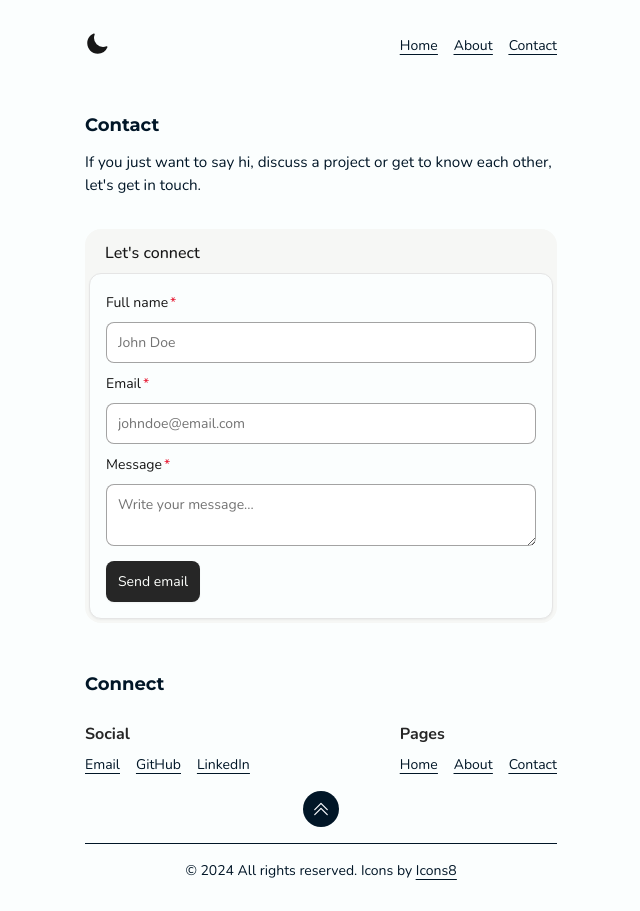
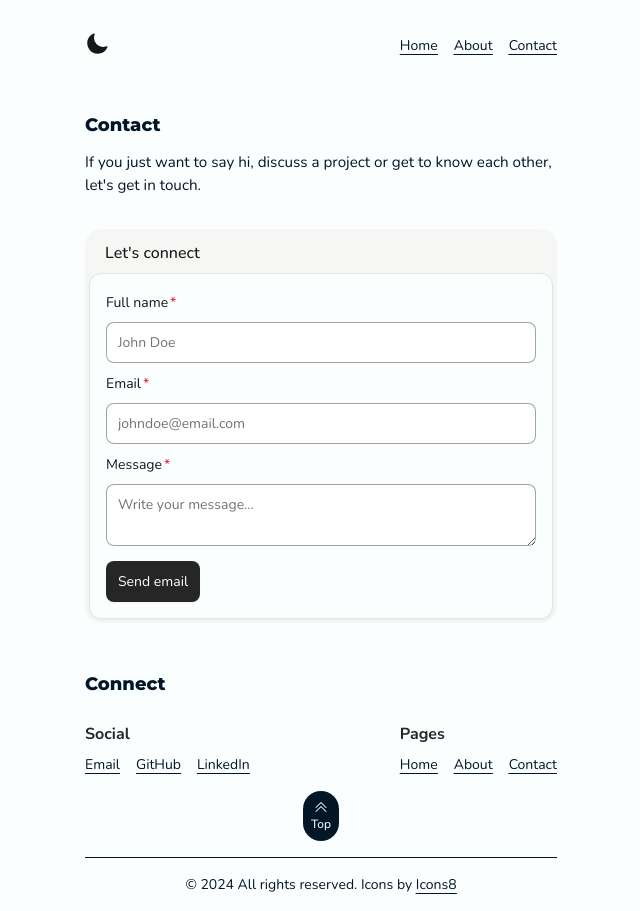
Before and after one commit to adrianp2021/simple-portfolio, a Next.js app: page /contact in a window 1280 px wide. Shown: the whole page, without its empty margins (319-959 px from the left). Built offline with nearby package versions, Linux system fonts and the light colour scheme.

Commit message:
font extrabold titles, and added 'top' word on the top button for accessibility

```diff
--- a/app/about/page.js
+++ b/app/about/page.js
@@ -299,7 +299,9 @@ export default function About() {
         </div>
         <div className="">
           <section className="pt-6 dark:text-offWhite text-black">
-            <p className={`${montserrat.className} text-lg font-bold pb-4 dark:text-yellow`}>
+            <p
+              className={`${montserrat.className} text-lg font-extrabold pb-4 `}
+            >
               More about me
             </p>
             <p className="dark:text-neutral300 text-base font-normal tracking-medium">
@@ -311,7 +313,9 @@ export default function About() {
           </section>
 
           <section className="dark:text-offWhite text-black py-4">
-            <p className={`${montserrat.className} text-lg font-bold pb-4 dark:text-yellow`}>
+            <p
+              className={`${montserrat.className} text-lg font-extrabold pb-4 `}
+            >
               Work
             </p>
             <p className="dark:text-neutral300 text-base font-normal tracking-medium  ">
@@ -326,7 +330,9 @@ export default function About() {
           </section>
 
           <section className="dark:text-offWhite text-black ">
-            <p className={`${montserrat.className} text-lg font-bold pb-4 dark:text-yellow`}>
+            <p
+              className={`${montserrat.className} text-lg font-extrabold pb-4 `}
+            >
               Education
             </p>
             <p className="dark:text-neutral300 text-base font-normal tracking-medium">
@@ -339,7 +345,9 @@ export default function About() {
           </section>
 
           <section className="dark:text-offWhite text-black py-4">
-            <p className={`${montserrat.className} text-lg font-bold pb-4 dark:text-yellow`}>
+            <p
+              className={`${montserrat.className} text-lg font-extrabold pb-4 `}
+            >
               Interests
             </p>
             <p className="dark:text-neutral300 text-base font-normal tracking-medium">
@@ -377,13 +385,18 @@ export default function About() {
           </section>
 
           <section className=" dark:text-offWhite text-black">
-            <p className={`${montserrat.className} text-lg font-bold pb-6 dark:text-yellow`}>
+            <p
+              className={`${montserrat.className} text-lg font-extrabold pb-6 `}
+            >
               Stack
             </p>
             <SkillSection title="Frontend Skills" skills={skills.frontEnd} />
             <SkillSection title="Backend Skills" skills={skills.backEnd} />
             <SkillSection title="Coding Tools" skills={skills.coding} />
-            <SkillSection title="Productivity Tools" skills={skills.productivity}/>
+            <SkillSection
+              title="Productivity Tools"
+              skills={skills.productivity}
+            />
             <SkillSection title="Design Tools" skills={skills.design} />
             <SkillSection title="Other" skills={skills.other} />
           </section>
--- a/app/components/footer.js
+++ b/app/components/footer.js
@@ -36,9 +36,10 @@ export default function Footer() {
   return (
     <footer className="mt-auto">
       <div className=" dark:text-offWhite text-black">
-        <h2 className={`${montserrat.className} text-lg font-bold dark:text-yellow`}>Connect</h2>
+        <h2 className={`${montserrat.className} text-lg font-extrabold `}>
+          Connect
+        </h2>
       </div>
-      {/* <div> */}
       <div className="justify-between block sm:flex ">
         <div className="">
           <h2 className="dark:text-neutral400 text-neutral800 mt-6 mb-2 font-bold">
@@ -92,7 +93,7 @@ export default function Footer() {
       <div className="flex justify-end sm:justify-center  ">
         <button
           onClick={scrollToTop}
-          className={`my-4 font-medium px-2 py-2 rounded-full  bg-black hover:bg-neutral600 dark:bg-offWhite dark:text-black text-text dark:hover:bg-yellow `}
+          className={`my-4 flex flex-col items-center font-medium px-2 py-2 rounded-full  bg-black hover:bg-neutral600 dark:bg-offWhite dark:text-black text-text dark:hover:bg-yellow `}
           role="button"
           aria-label="Back to the top"
         >
@@ -100,7 +101,7 @@ export default function Footer() {
             xmlns="http://www.w3.org/2000/svg"
             viewBox="0 0 24 24"
             fill="currentColor"
-            className="size-5"
+            className="size-4"
           >
             <path
               fillRule="evenodd"
@@ -113,6 +114,7 @@ export default function Footer() {
               clipRule="evenodd"
             />
           </svg>
+          <p className="text-xs">Top</p>
         </button>
       </div>
 
--- a/app/contact/page.js
+++ b/app/contact/page.js
@@ -75,7 +75,7 @@ export default function Contact() {
         <Nav />
         <section className=" pt-6 mb-12 ">
           <h2
-            className={`${montserrat.className} pt-8 text-lg font-bold text-black dark:text-yellow`}
+            className={`${montserrat.className} pt-8 text-lg font-extrabold text-black dark:text-offWhite `}
           >
             Contact
           </h2>
--- a/app/page.js
+++ b/app/page.js
@@ -150,12 +150,8 @@ export default function Home() {
                 />
               </a>
               <div className={`pl-5`}>
-                <h1 className=" font-normal dark:text-neutral400 ">
-                  Adrian Pantea
-                </h1>
-                <p className="font-semibold  ">
-                  Fullstack Developer
-                </p>
+                <h1 className=" font-normal dark:text-neutral400 ">Adrian Pantea</h1>
+                <p className="font-semibold dark:text-saffron">Fullstack Developer</p>
               </div>
             </div>
             <div className="pt-4">
@@ -176,7 +172,9 @@ export default function Home() {
           </section>
 
           <section className="dark:text-offWhite text-black text-base">
-            <div className={`${montserrat.className} text-lg font-bold pb-6 dark:text-yellow`}>
+            <div
+              className={`${montserrat.className} text-lg font-extrabold pb-6`}
+            >
               <h2>Work experience</h2>
             </div>
             {jobs.map((job, i) => (
@@ -208,7 +206,9 @@ export default function Home() {
           </section>
 
           <section className=" dark:text-offWhite text-black ">
-            <div className={`${montserrat.className} text-lg font-bold pb-6 dark:text-yellow`}>
+            <div
+              className={`${montserrat.className} text-lg font-extrabold pb-6 `}
+            >
               <h2>Projects</h2>
             </div>
 
--- a/tailwind.config.js
+++ b/tailwind.config.js
@@ -35,6 +35,7 @@ module.exports = {
       neutral900: "#171717",
       neutral950: "#0a0a0a",
       babyPowder: "#f6f7f5",
+      saffron: "#f4bf43"
     },
 
     fontSize: {
```
